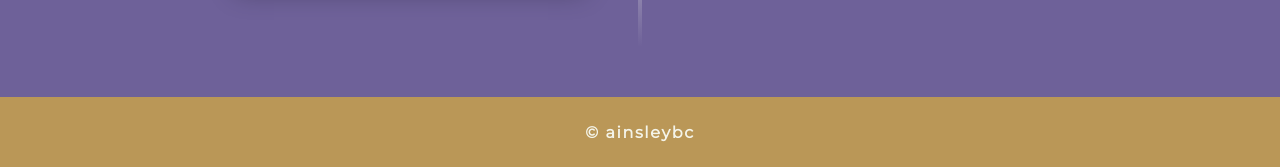
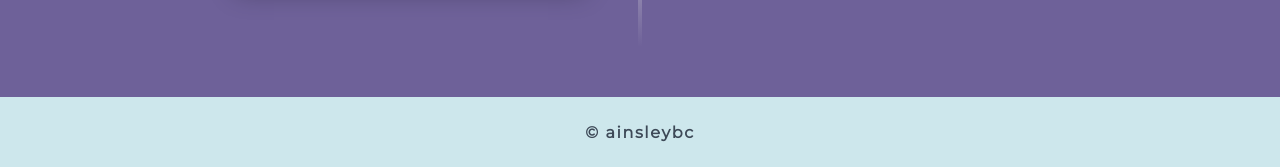
Before and after one commit to ainsleybc/ainsleybc.github.io, a plain HTML site: page index.html in a window 1280 px wide. Shown: the part 2153-2320 px from the top of the page. Drawn offline with Linux system fonts and the light colour scheme.

Commit message:
:wheelchair: Fix contrast issue

```diff
--- a/css/index.css
+++ b/css/index.css
@@ -1,6 +1,6 @@
 :root {
   --blue: 205, 231, 236;
-  --navy: 82, 97, 117;
+  --navy: 61, 73, 87;
   --purple: 110, 97, 153;
   --gold: 186, 151, 87;
   --gray: 243, 243, 236;
@@ -291,14 +291,14 @@ body {
 
 .footer {
   height: 70px;
-  background-color: rgb(var(--gold));
+  background-color: rgb(var(--blue));
   display: flex;
   justify-content: center;
   align-items: center;
 }
 
 .footer p {
-  color: rgb(var(--light-gray));
+  color: rgb(var(--navy));
   font-weight: 600;
   letter-spacing: 0.1em;
 }
```
